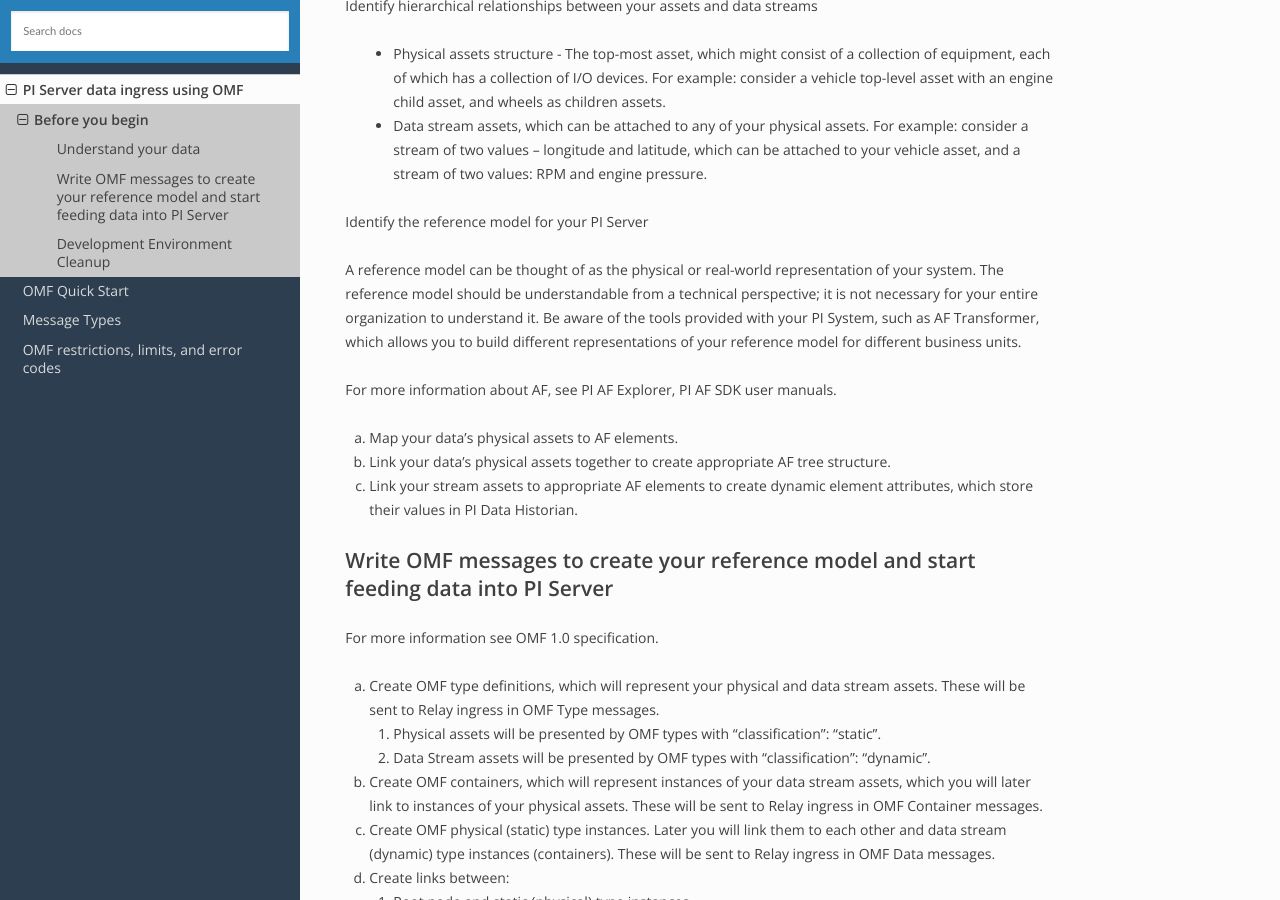
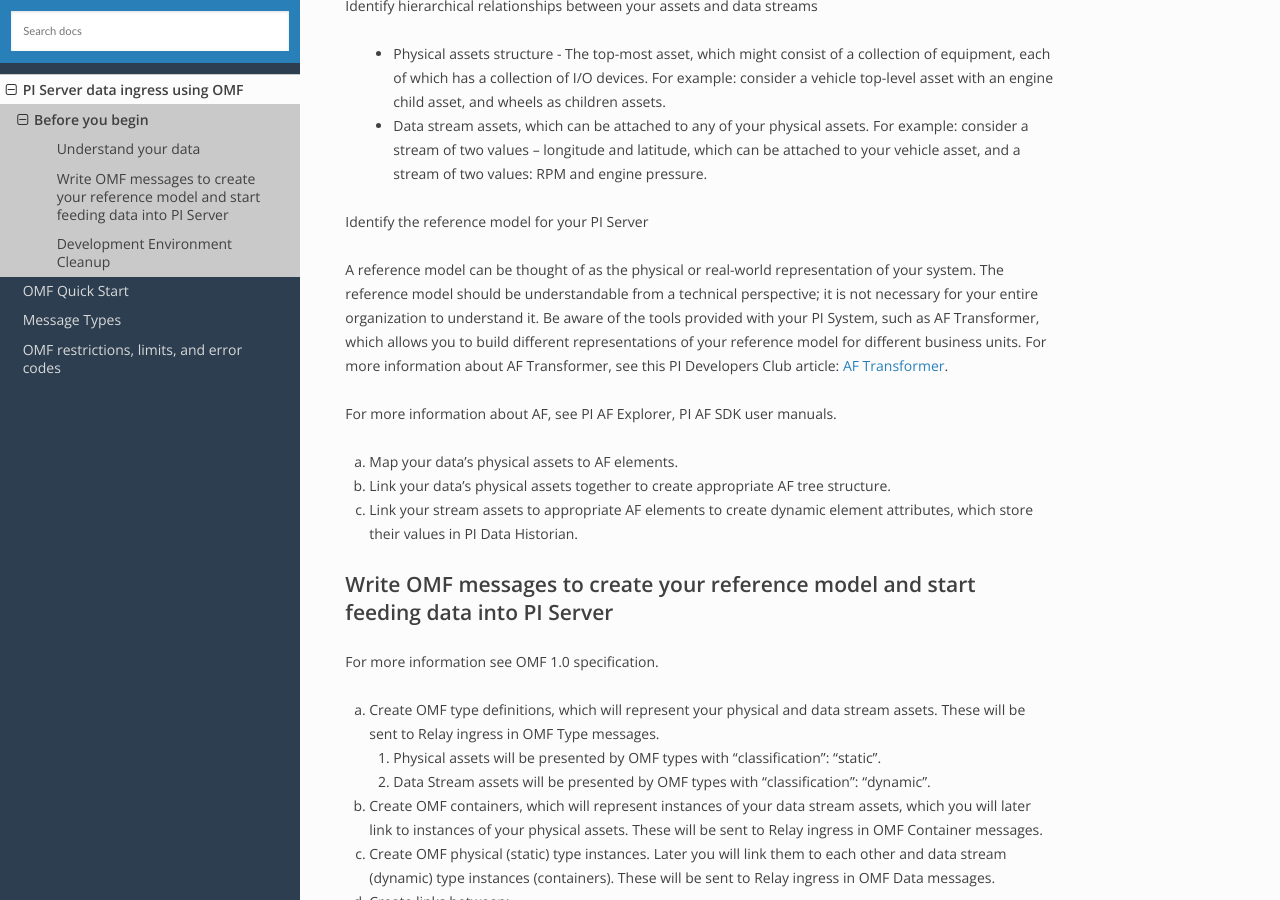
Before and after one commit to osisoft/OMF-Developer-Companion-Guide, a Sphinx documentation site: the page built from docs/OMF_Before.rst, in a window 1280 px wide and 900 px high, scrolled down 904 px. Built offline with Sphinx 7.4.7 and the Read the Docs theme 2.0.0, drawn with Linux system fonts in a browser that asks for light colours.

Commit message:
Update OMF_Before.rst

```diff
--- a/docs/OMF_Before.rst
+++ b/docs/OMF_Before.rst
@@ -46,7 +46,9 @@
 A reference model can be thought of as the physical or real-world representation of your system. The reference model
 should be understandable from a technical perspective; it is not necessary for your entire organization to understand
 it. Be aware of the tools provided with your PI System, such as AF Transformer, which allows
-you to build different representations of your reference model for different business units.
+you to build different representations of your reference model for different business units. For more information about
+AF Transformer, see this PI Developers Club article: `AF Transformer <https://pisquare.osisoft.com/community/developers-club/blog/2018/02/15/welcome-to-our-newest-utility-af-transformer>`_.
+
 
 For more information about AF, see PI AF Explorer, PI AF SDK user manuals.
 
```
